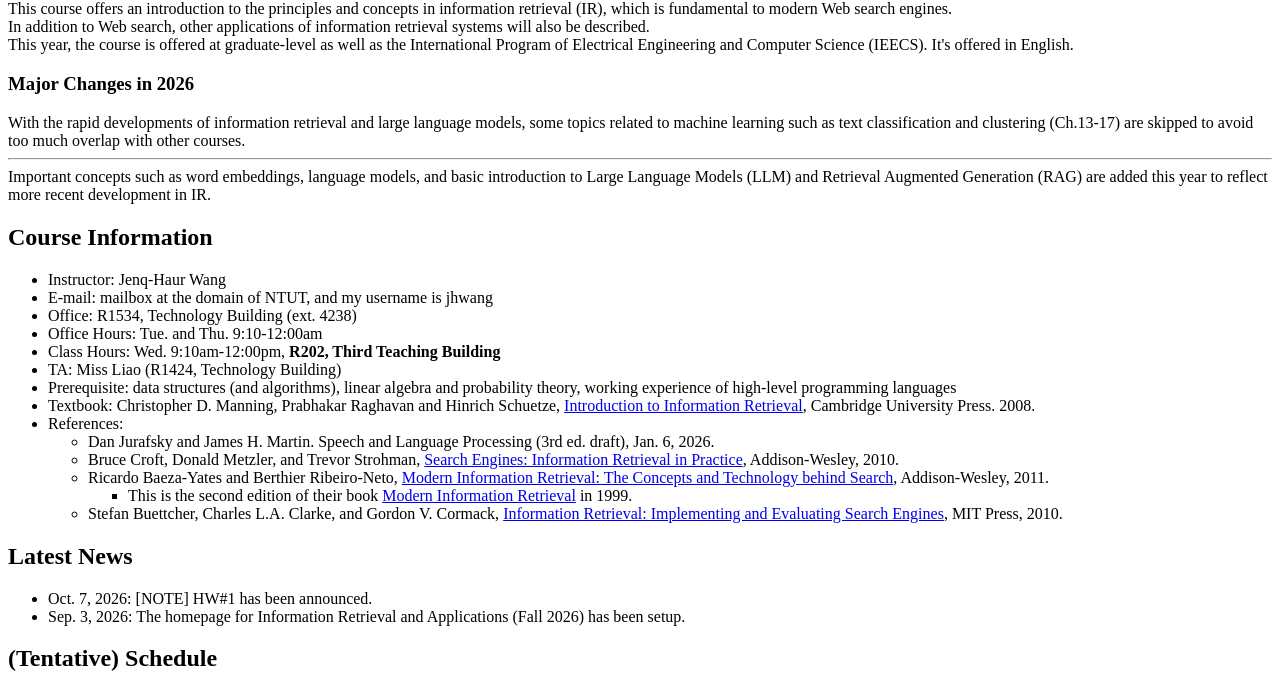
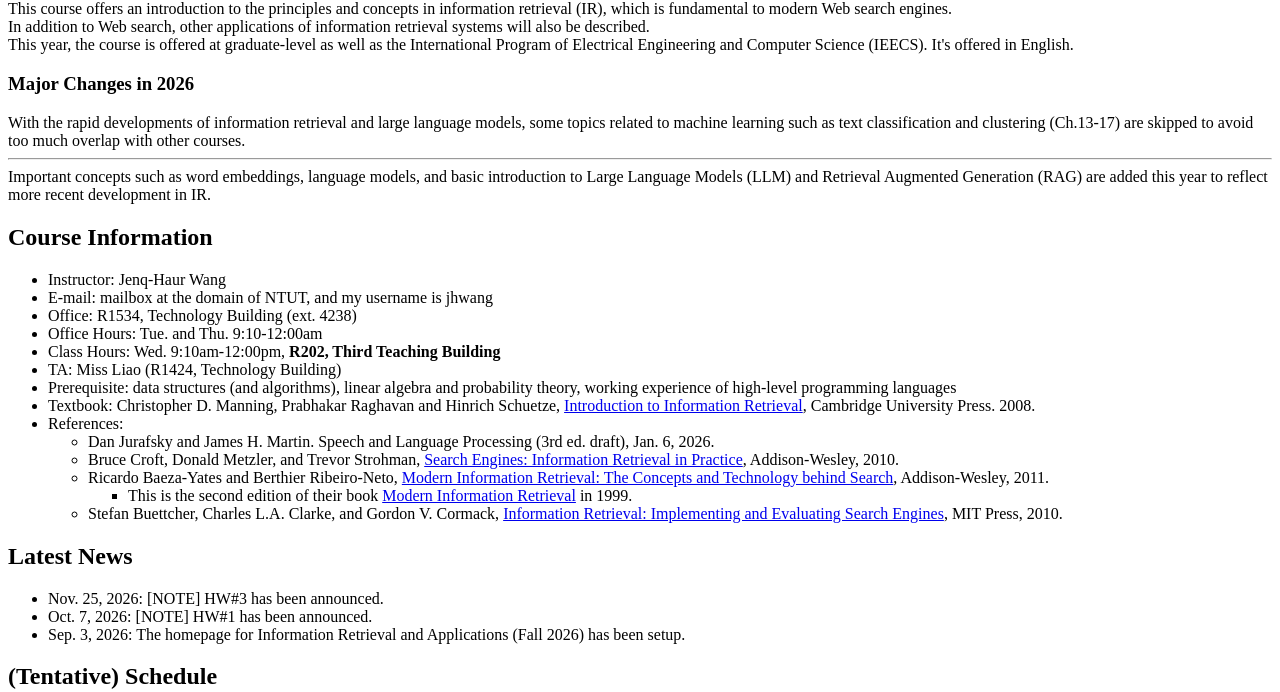
Before and after one commit to chriswjh/chriswjh.github.io, a plain HTML site: page IR/index.html in a window 1280 px wide. Shown: the part 66-758 px from the top of the page. Drawn offline with Linux system fonts and the light colour scheme.

Commit message:
Update index.html

```diff
--- a/IR/index.html
+++ b/IR/index.html
@@ -45,6 +45,7 @@ Important concepts such as word embeddings, language models, and basic introduct
 
 <h2> Latest News</h2>
 <ul>
+  <li> Nov. 25, 2026: [NOTE] HW#3 has been announced.
   <li> Oct. 7, 2026: [NOTE] HW#1 has been announced.
   <li> Sep. 3, 2026: The homepage for Information Retrieval and Applications (Fall 2026) has been setup.
 </ul>
```
